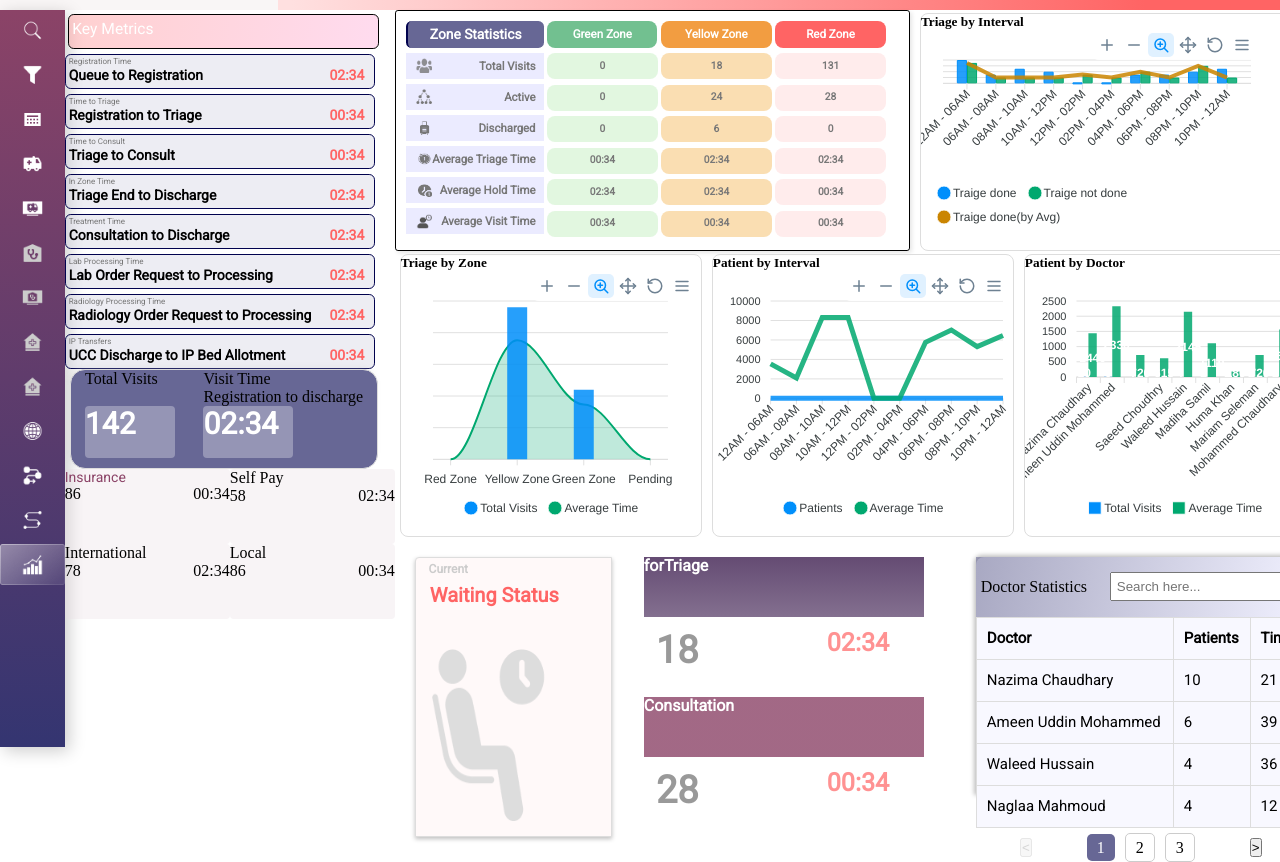
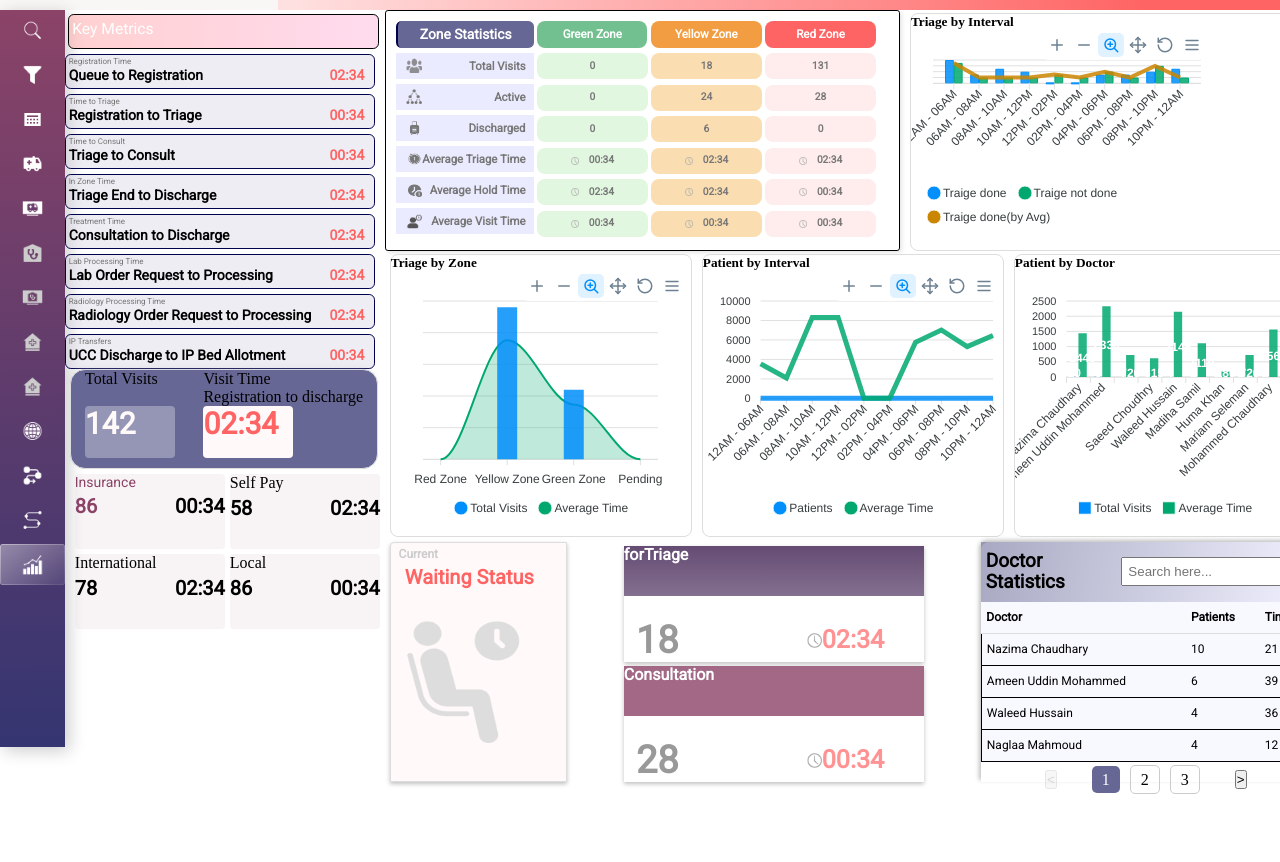
Before and after one commit to akashjadhav1/SopeoNow, a plain HTML site: page index.html in a window 1280 px wide. Shown: the part 46-908 px from the top of the page. After the commit the page ends 841 px from the top, so only its background shows below. Drawn offline with nearby package versions, Linux system fonts and the light colour scheme.

Commit message:
add some css

```diff
--- a/index.html
+++ b/index.html
@@ -74,7 +74,7 @@
                     </div>
 
                     <div class="sub-child">
-                        <p>86</p>
+                        <p class="num1">86</p>
                         <p><span>00:34</span></p>
                     </div>
 
@@ -168,27 +168,27 @@
                             <p>0</p>
                             <p>0</p>
                             <p>0</p>
-                            <p>00:34</p>
-                            <p>02:34</p>
-                            <p>00:34</p>
+                            <p class="zone-clock-p"><img class="clock" src="./assets/images/clock.png" alt="clock"> 00:34</p>
+                            <p class="zone-clock-p"><img class="clock" src="./assets/images/clock.png" alt="clock">02:34</p>
+                            <p class="zone-clock-p"><img class="clock" src="./assets/images/clock.png" alt="clock">00:34</p>
                         </div>
                         <div class="yellow-zone">
                             <h5 class="yellow-head">Yellow Zone</h5>
                             <p>18</p>
                             <p>24</p>
                             <p>6</p>
-                            <p>02:34</p>
-                            <p>02:34</p>
-                            <p>00:34</p>
+                            <p class="zone-clock-p"><img class="clock" src="./assets/images/clock.png" alt="clock">02:34</p>
+                            <p class="zone-clock-p"><img class="clock" src="./assets/images/clock.png" alt="clock">02:34</p>
+                            <p class="zone-clock-p"><img class="clock" src="./assets/images/clock.png" alt="clock">00:34</p>
                         </div>
                         <div class="red-zone">
                             <h5 class="red-head">Red Zone</h5>
                             <p>131</p>
                             <p>28</p>
                             <p>0</p>
-                            <p>02:34</p>
-                            <p>00:34</p>
-                            <p>00:34</p>
+                            <p class="zone-clock-p"><img class="clock" src="./assets/images/clock.png" alt="clock">02:34</p>
+                            <p class="zone-clock-p"><img class="clock" src="./assets/images/clock.png" alt="clock">00:34</p>
+                            <p class="zone-clock-p"><img class="clock" src="./assets/images/clock.png" alt="clock">00:34</p>
                         </div>
                     </div>
 
@@ -236,21 +236,21 @@
                         <p class="triage"><span>for</span>Triage</p>
                         <div class="time">
                             <p class="sub-time1">18</p>
-                            <p class="sub-time2">02:34</p>
+                            <p class="sub-time2"><img src="./assets/images/clock.png" alt="clock2" class="clock2" width="100px" >02:34</p>
                         </div>
                     </div>
                     <div class="sub-child2">
                         <p class="consultation">Consultation</p>
                         <div class="time">
                             <p class="sub-time1">28</p>
-                            <p class="sub-time2">00:34</p>
+                            <p class="sub-time2"><img src="./assets/images/clock.png" alt="clock2" class="clock2" width="100px" >00:34</p>
                         </div>
                     </div>
                 </div>
                 <div class="child-3">
 
                     <div class="sub-child-1">
-                        <div><p>Doctor Statistics</p></div>
+                        <div><p class="doctorTitle">Doctor Statistics</p></div>
                         <div>
                             <input type="search" name="search" id="search" placeholder="Search here..." >
                         </div>
--- a/style.css
+++ b/style.css
@@ -236,28 +236,19 @@ text-align: left;
 color: rgba(255, 255, 255, 1);
 
 }
-/* .visits .visit-sub-child2{
-width: 169px;
-height: 71px;
-top: 819.34px;
-left: 410.02px;
-gap: 0px;
-border-radius: 4px 0px 0px 0px;
-opacity: 0px;
-background: rgba(255, 249, 249, 1);
-font-family: Roboto;
-font-size: 30px;
-font-weight: 700;
-line-height: 48.59px;
-text-align: left;
-color: rgba(255, 100, 100, 1);
-} */
+
 
 .visits-child2,.visit-sub-child2{
  width: 90px;
 height: 52px;
 border-radius: 4px;
 background: rgba(255, 255, 255, 0.3);
+}
+.visit-sub-child2{
+    background: rgba(255, 249, 249, 1);
+
+
+
 }
 .visits-child2 span,.visit-sub-child2 span{
 width: 77px;
@@ -266,21 +257,32 @@ opacity: 0px;
 font-family: Roboto;
 font-size: 30px;
 font-weight: 700;
-color: rgba(255, 255, 255, 1);
+color: rgba(255, 249, 249, 1);
+}
+.visit-sub-child2 span{
+    color: rgba(255, 100, 100, 1);
 }
 .visits-child2{
     margin-top: 18px;
 }
 .main-container{
     display: flex;
+    margin: 5px;
 }
 .child-container{
-width: 165px;
+width: 150px;
 height: 75px;
-gap: 0px;
+margin-left: 5px;
 border-radius: 4px;
-opacity: 0px;
 background: rgba(232, 217, 225, 0.3);
+
+}
+.child-container .sub-child p{
+font-family: Roboto;
+font-size: 20px;
+font-weight: 700;
+line-height: 32.81px;
+text-align: left;
 
 }
 .insurance{
@@ -290,6 +292,7 @@ top: 916.01px;
 left: 121px;
 gap: 0px;
 opacity: 0px;
+color: rgba(139, 67, 103, 1);
 }
 .insurance p{
 width: 62px;
@@ -311,6 +314,9 @@ color: rgba(139, 67, 103, 1);
     display: flex;
     justify-content: space-between;
     align-items: center;
+}
+.child-container .sub-child .num1{
+    color: rgba(139, 67, 103, 1);
 }
 
 
@@ -485,12 +491,12 @@ box-shadow: 2px 2px 4px 0px rgba(0, 0, 0, 0.1);
 .last-container{
     display: flex;
     justify-content: space-between; /* Ensure space between child divs */
-    padding: 20px; /* Add padding inside the container */
+    padding: 5px; /* Add padding inside the container */
 
 }
 .last-container .child-1{
-width: 197px;
-height: 280px;
+width: 177px;
+height: 240px;
 border-radius: 4px 0px 0px 0px;
 border: 0.5px 0px 0px 0px;
 box-shadow: 0px 2px 4px 0px rgba(0, 0, 0, 0.25);
@@ -501,13 +507,12 @@ background: rgba(255, 249, 249, 1);
 
 .child-2 .sub-child1,.child-2 .sub-child2{
 width: 300px;
-height: 140px;
-top: 643.8px;
-left: 846.17px;
-gap: 0px;
+height: 116px;
+margin-top: 4px;
 border-radius: 4px 0px 0px 0px;
 border: 0.5px 0px 0px 0px;
-opacity: 0px;
+box-shadow: 0px 2px 4px 0px rgba(0, 0, 0, 0.25);
+
 
 }
 .last-container .child-3{
@@ -521,14 +526,33 @@ opacity: 0px;
 
 
 }
+.clock{
+width: 8px;
+height: 8px;
+color: rgba(170, 170, 170, 1);
+
+}
+.clock2{
+    width: 15px;
+    height: 15px;
+    color: rgba(170, 170, 170, 1);
+}
 .child1 .waiting{
-width: 100.5px;
-height: 100.5px;
+width: 90px;
+height: 90px;
+}
+.zone-clock-p{
+width: Hug (78px)px;
+height: Hug (21px)px;
+padding: 1px 10px 1px 10px;
+gap: 10px;
+border-radius: 24px 0px 0px 0px;
+background-color: rgba(255, 255, 255, 1);
 
 }
 .last-container .child-1 .sub-child-1{
-width: 60px;
-height: 23px;
+width: 50px;
+height: 20px;
 font-family: Roboto;
 font-size: 12px;
 font-weight: 600;
@@ -551,17 +575,19 @@ text-align: center;
 }
 .child-1 .waiting img{
 width: 139.06px;
-height: 172.5px;
-margin-top: 40px;
+height: 122.5px;
+margin-top: 30px;
 }
 .child-2  .time{
     display: flex;
     justify-content: space-between;
+    align-items: center;
+    padding-top: 15%;
 }
 .child-2 .sub-child1 .triage{
 background: linear-gradient(180deg, rgba(84, 56, 100, 0.9) 0%, rgba(118, 96, 131, 0.9) 100%);
-width: 280px;
-height: 60px;
+width:auto;
+height: 50px;
 top: 645.01px;
 left: 845.75px;
 gap: 0px;
@@ -574,8 +600,8 @@ color: rgba(255, 255, 255, 1);
 
 }
 .child-2 .sub-child2 .consultation{
-width: 280px;
-height: 60px;
+width: auto;
+height: 50px;
 font-family: Roboto;
 font-size: 16px;
 font-weight: 700;
@@ -630,6 +656,13 @@ box-shadow: -2px -2px 4px 0px rgba(0, 0, 0, 0.25);
     height: 60px;
 
 }
+.doctorTitle{
+font-family: Roboto;
+font-size: 19px;
+font-weight: 700;
+line-height: 20.5px;
+
+}
 
 table {
     width: 100%;
@@ -642,13 +675,14 @@ thead {
 }
 
 th, td {
-    padding: 10px;
-    border: 1px solid #ddd;
+    padding: 5px;
+    border: 1px 0px 1px 0px solid #ddd;
     text-align: left;
     font-family: Roboto;
-font-size: 15px;
-font-weight: 400;
-line-height: 21.09px;
+    font-size: 12px;
+    font-weight: 400;
+    line-height: 21.09px;
+
 
 
 
@@ -676,7 +710,7 @@ tr {
 #search {
     padding: 5px;
     margin: 10px 0;
-    width: 100%;
+    width: 90%;
     box-sizing: border-box;
 }
 
@@ -684,8 +718,8 @@ tr {
     display: flex;
     align-items: center;
     justify-content: center;
-    gap: 50px;
-    padding-top: 10px;
+    gap: 30px;
+    padding-top: 8px;
 }
 
 .page-number {
```
Also changed, not shown: assets/images/clock.png (added).
